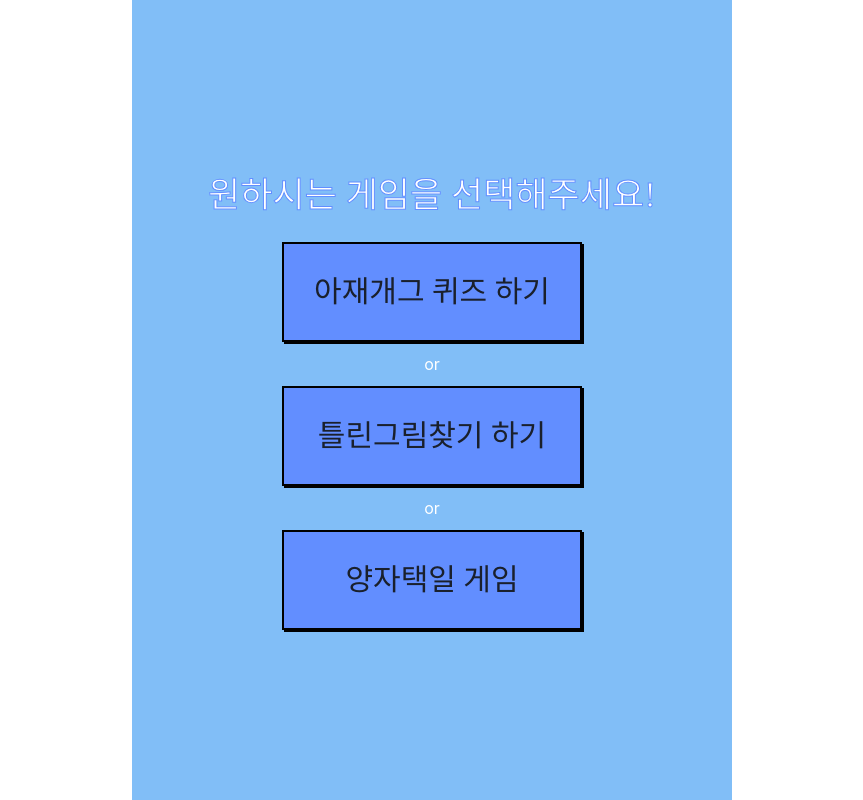
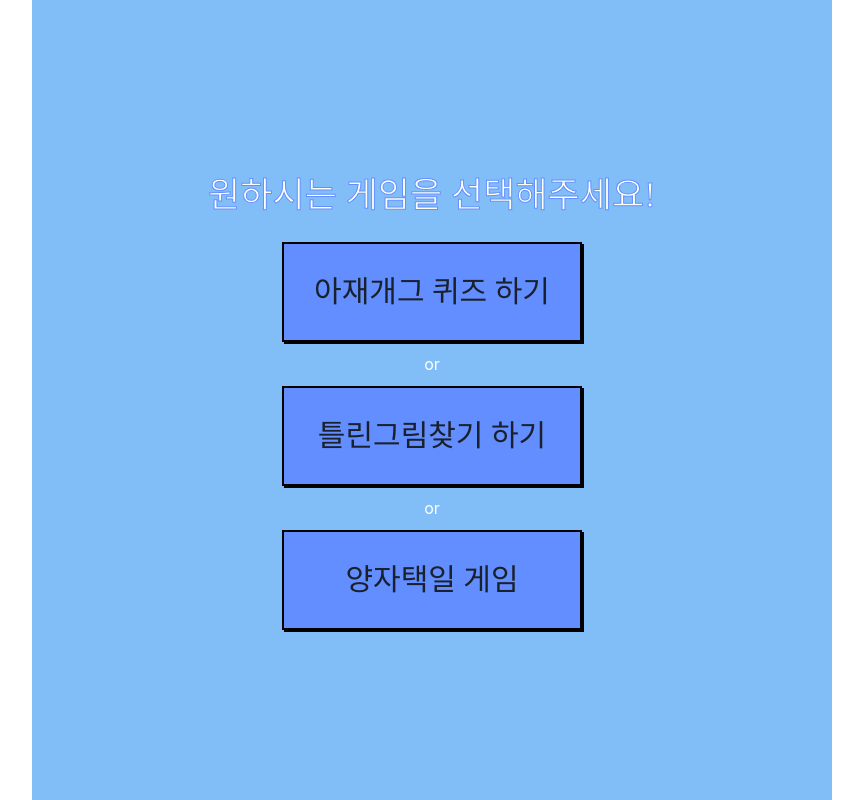
Before and after one commit to DadjokesTeam/dadjoke, a React (Create React App) app: page /select in a window 1280 px wide. Shown: the whole page, without its empty margins (208-1071 px from the left). Built offline with nearby package versions, Linux system fonts and the light colour scheme; a web font is replaced by a local one.

Commit message:
edit width

```diff
--- a/src/Pages/SelectPage/style.js
+++ b/src/Pages/SelectPage/style.js
@@ -7,7 +7,7 @@ export const Container = styled.div`
   flex-direction: column;
   text-align: center;
   margin: 0 auto;
-  width: 600px;
+  width: 800px;
   height: 100vh;
   background-color: #81bef7;
 
```
